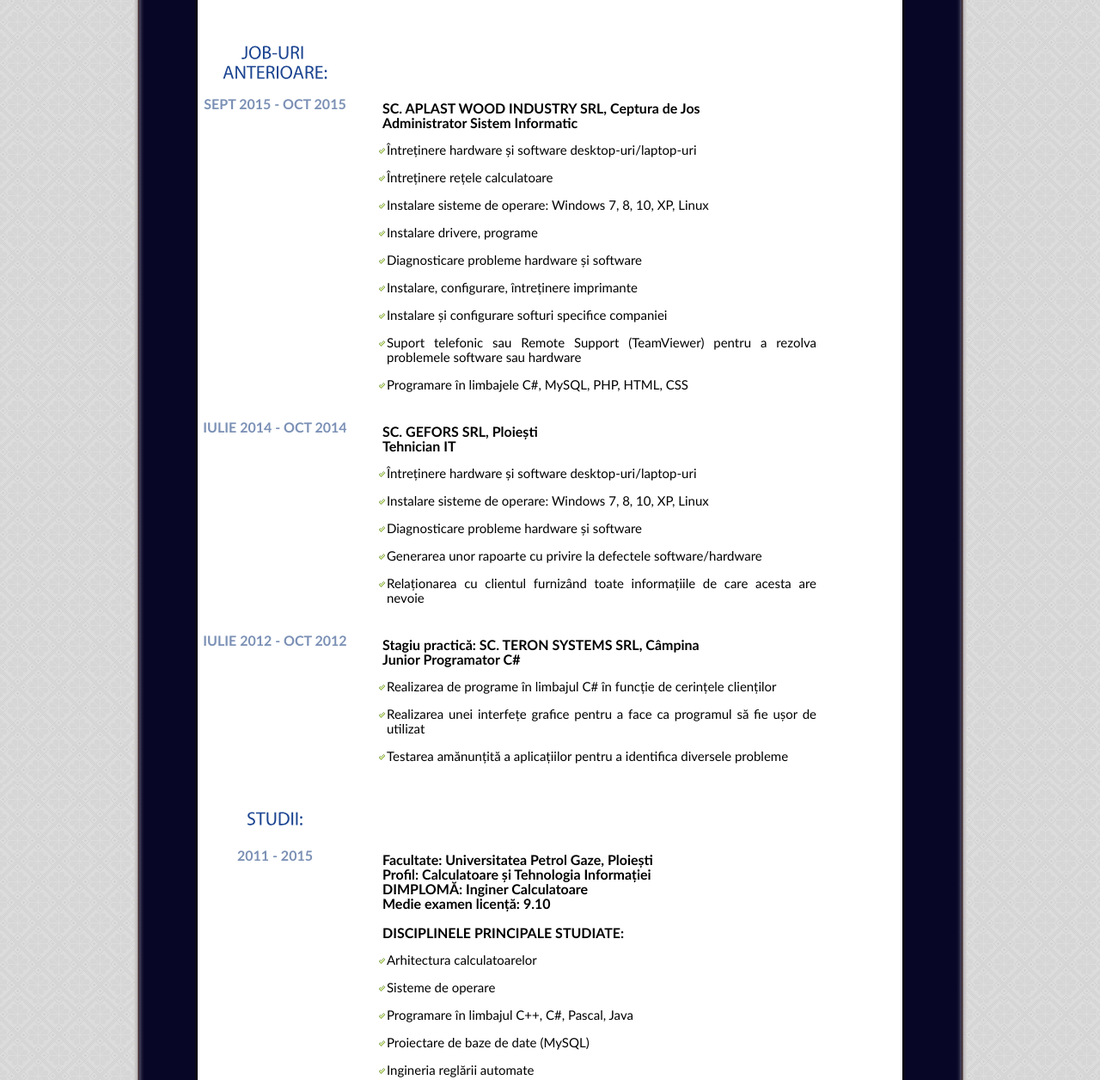
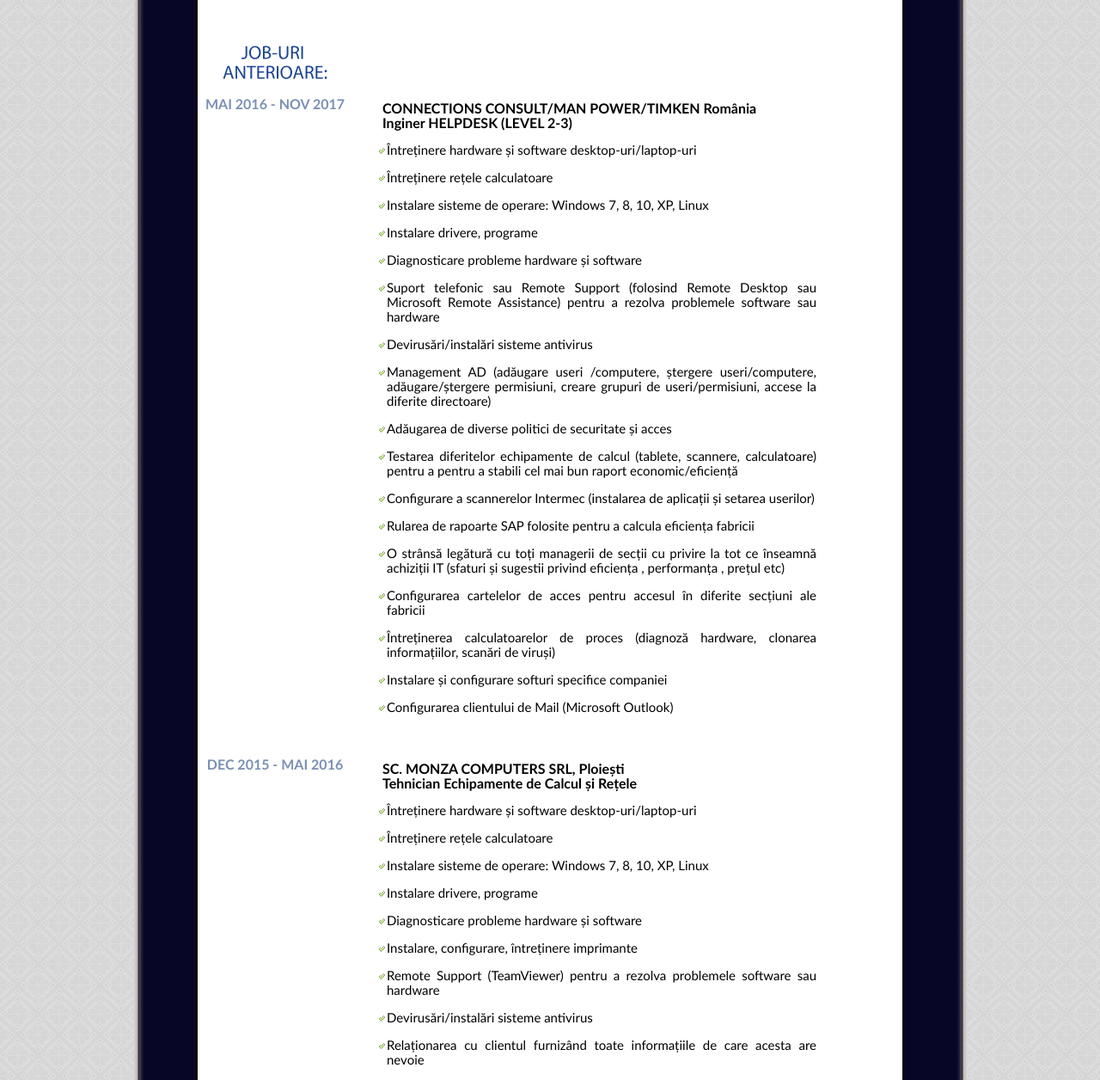
Before and after one commit to mihaisg/CV, a plain HTML site: page Source/HTML/m/index.html in a window 1280 px wide. Shown: the part 838-2094 px from the top of the page at 86% size. Drawn offline with Linux system fonts and the light colour scheme.

Commit message:
Add files via upload

```diff
--- a/Source/HTML/m/index.html
+++ b/Source/HTML/m/index.html
@@ -68,10 +68,10 @@
 
             <ul>
 
-              <li><a class='north' href="#" title="Vizualizeză CV-ul in Limba Engleză"><img src="images/en.png" alt="" /></a></li>
-			  <li><a class='north' href="https://www.dropbox.com/s/uuc6936ki45khn1/CV.pdf?dl=1" title="Descarcă CV-ul in format .PDF"><img src="images/pdf.png" alt="" /></a></li>
+              <li><a class='north' href="https://mega.nz/#!HkckRRgQ!yELRPDYKLDiYX4U2r0JxZ5vanCFhM1Uped2mypUp-5k" title="Descarcă CV-ul in format .PDF (EN)"><img src="images/en.png" alt="" /></a></li>
+			  <li><a class='north' href="https://mega.nz/#!n5kjDTJD!0FQRBYl1h7_2IkwsIHlur5oMfaZfHkUcdv1SbCaBdLA" title="Descarcă CV-ul in format .PDF (RO)"><img src="images/pdf.png" alt="" /></a></li>
               <li><a class='north' href="https://twitter.com/mihaisg" title="Profilul meu de Twitter"><img src="images/twitter.png" alt="" /></a></li>
-              <li><a class='north' href="https://www.facebook.com/Mihai.SeRe" title="Profilul meu de Facebook"><img src="images/facebook.png" alt="" /></a></li>
+              <li><a class='north' href="https://www.facebook.com/Mihai.SG" title="Profilul meu de Facebook"><img src="images/facebook.png" alt="" /></a></li>
 
 			</ul>
 
@@ -105,6 +105,80 @@
 			ANTERIOARE:
 
 		  </h2>
+
+          <div class="content">
+
+            <h3><br><b>MAI 2016 - NOV 2017</b></h3>
+
+            <p>
+
+				<b><br>
+				CONNECTIONS CONSULT/MAN POWER/TIMKEN România
+
+				<br>
+
+				Inginer HELPDESK (LEVEL 2-3)
+
+				</b>
+
+			</p>
+
+            <ul class="info">
+
+					<li>Întreținere hardware și software desktop-uri/laptop-uri</li>
+					<li>Întreținere rețele calculatoare</li>
+					<li>Instalare sisteme de operare: Windows 7, 8, 10, XP, Linux</li>
+					<li>Instalare drivere, programe</li>
+					<li>Diagnosticare probleme hardware și software</li>
+					<li>Suport telefonic sau Remote Support (folosind Remote Desktop sau Microsoft Remote Assistance) pentru a rezolva problemele software sau hardware</li>
+					<li>Devirusări/instalări sisteme antivirus</li>
+					<li>Management AD (adăugare useri /computere, ștergere useri/computere, adăugare/ștergere permisiuni, creare grupuri de useri/permisiuni, accese la diferite directoare)</li>
+					<li>Adăugarea de diverse politici de securitate și acces</li>
+					<li>Testarea diferitelor echipamente de calcul (tablete, scannere, calculatoare) pentru a pentru a stabili cel mai bun raport economic/eficiență</li>
+					<li>Configurare a scannerelor Intermec (instalarea de aplicații și setarea userilor)</li>
+					<li>Rularea de rapoarte SAP folosite pentru a calcula eficiența fabricii</li>
+					<li>O strânsă legătură cu toți managerii de secții cu privire la tot ce înseamnă achiziții IT (sfaturi și sugestii privind eficiența , performanța , prețul etc)</li>
+					<li>Configurarea cartelelor de acces pentru accesul în diferite secțiuni ale fabricii</li>
+					<li>Întreținerea calculatoarelor de proces (diagnoză hardware, clonarea informațiilor, scanări de viruși)</li>
+					<li>Instalare și configurare softuri specifice companiei</li>
+					<li>Configurarea clientului de Mail (Microsoft Outlook)</li>
+
+			</ul>
+
+          </div>
+
+          <div class="content">
+
+            <h3><br><b>DEC 2015 - MAI 2016</b></h3>
+
+            <p>
+
+				<b><br>
+				SC. MONZA COMPUTERS SRL, Ploiești
+
+				<br>
+
+				Tehnician Echipamente de Calcul și Rețele
+
+				</b>
+
+			</p>
+
+            <ul class="info">
+
+					<li>Întreținere hardware și software desktop-uri/laptop-uri</li>
+					<li>Întreținere rețele calculatoare</li>
+					<li>Instalare sisteme de operare: Windows 7, 8, 10, XP, Linux</li>
+					<li>Instalare drivere, programe</li>
+					<li>Diagnosticare probleme hardware și software</li>
+					<li>Instalare, configurare, întreținere imprimante</li>
+					<li>Remote Support (TeamViewer) pentru a rezolva problemele software sau hardware</li>
+					<li>Devirusări/instalări sisteme antivirus</li>
+					<li>Relaționarea cu clientul furnizând toate informațiile de care acesta are nevoie</li>
+
+			</ul>
+
+          </div>
 
           <div class="content">
 
@@ -204,6 +278,25 @@
 			STUDII:
 
 		  </h2>
+
+          <div class="content">
+
+            <h3><b>2016-CURENT</b></h3>
+
+            <p>
+
+				<b>
+				Facultate: Universitatea Petrol Gaze, Ploiești
+
+				<br>
+
+				MASTER : Automatizări Avansate
+
+				</b>
+
+			</p>
+
+          </div>
 
           <div class="content">
 
@@ -326,6 +419,11 @@
 				<li>Realizarea de programe în limbajul C# în funcție de cerințele clienților</li>
 				<li>Realizarea unei interfețe grafice pentru a face ca programul să fie ușor de utilizat</li>
 				<li>Testarea amănunțită a aplicațiilor pentru a identifica erorile apărute</li>
+				<li>Utilizarea Active Directory</li>
+				<li>Utilizarea SCCM</li>
+				<li>Configurarea sistemelor antivirus</li>
+				<li>Configurarea și întreținerea imprimantelor</li>
+				<li>Clonarea sistemelor</li>
 
 			</ul>
 
@@ -395,7 +493,7 @@
 				<li>Realizarea de site-uri WEB în HTML/PHP + MySQL în funcție de cerințele clientului</li>
 				<li>Testarea amănunțită a aplicațiilor pentru a depista eventualele problemele sau erori</li>
 				<li>Realizarea de interfețe grafice pentru programe/site-uri WEB (UI/GUI Designer/Tester)</li>
-				<li>Depanarea/diagnosticarea/reparareaproblemelor software/hardware ale unui calculator/laptop</li>
+				<li>Depanarea/diagnosticarea/repararea problemelor software/hardware ale unui calculator/laptop</li>
 
 			</ul>
 
@@ -420,6 +518,7 @@
 				<li>Spirit de echipă</li>
 				<li>Priceput în rezolvarea problemelor</li>
 				<li>Abilitatea de adaptare la situații noi</li>
+				<li>Flexibilitate</li>
 
 			</ul>
 
```
